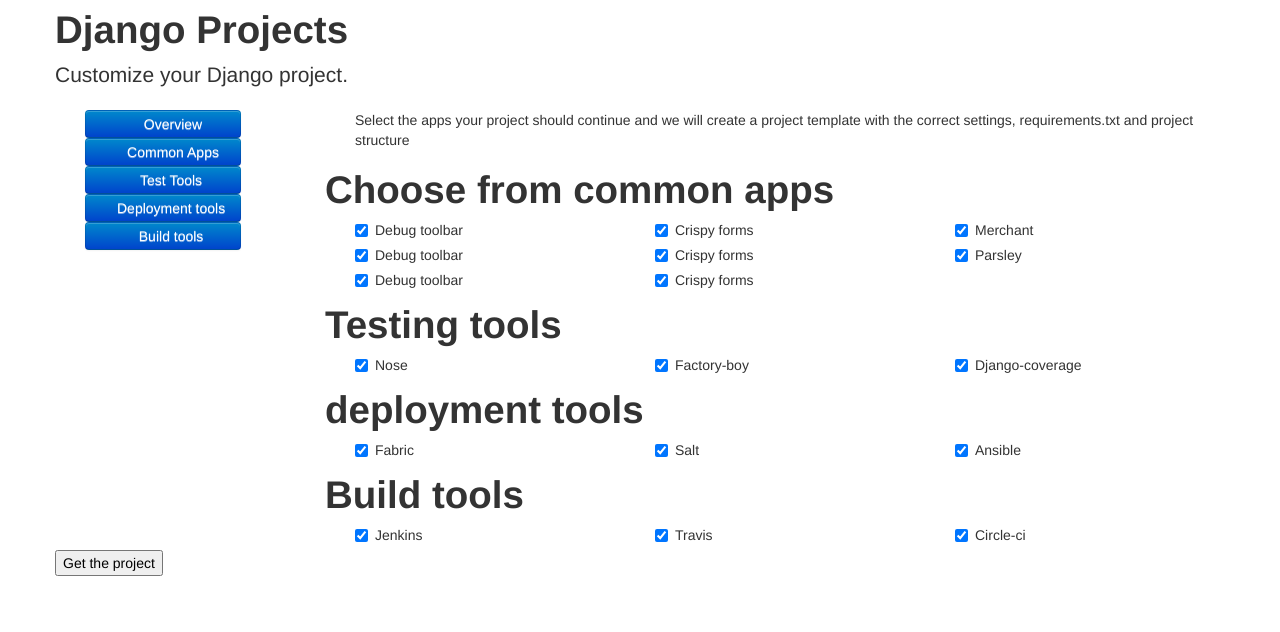
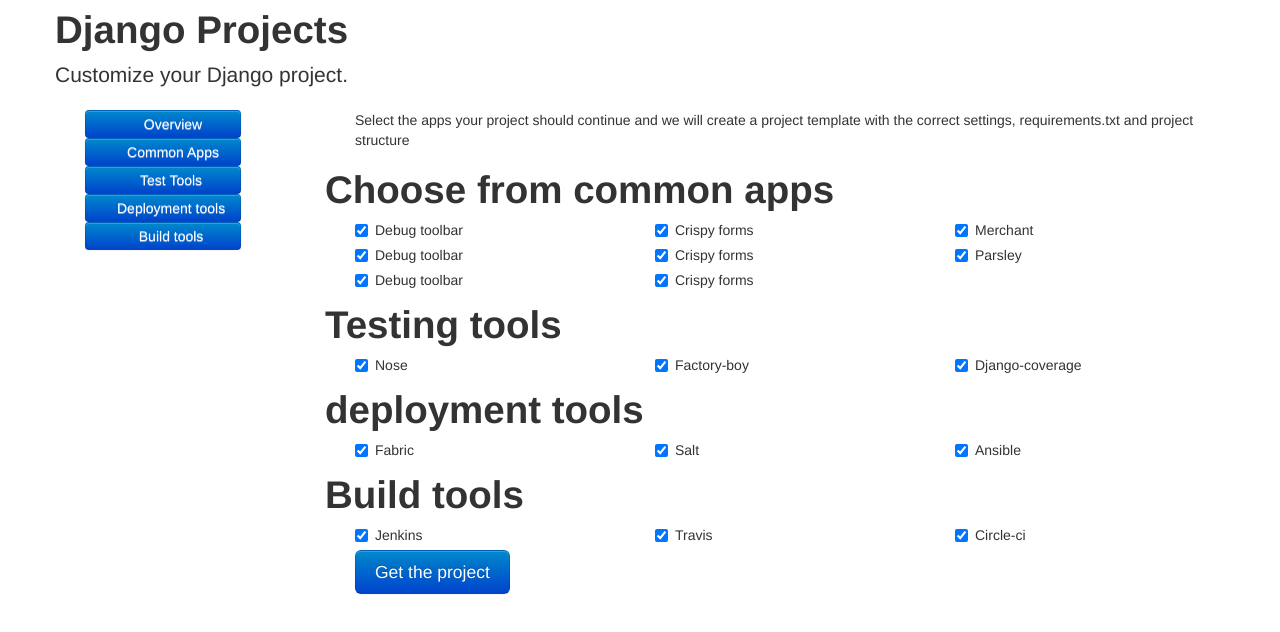
Before and after one commit to shabda/buildr, a plain HTML site: page index.html in a window 1280 px wide. Drawn offline with Linux system fonts and the light colour scheme.

Commit message:
Better btn placement

```diff
--- a/index.html
+++ b/index.html
@@ -105,10 +105,10 @@
             </div>
           </div>
         </section>
+
+        <input type="submit" value="Get the project" class="btn btn-large btn-primary" />
       </div>
-      <div class="span12">
-        <input type="submit" value="Get the project" />
-      </div>
+
     </div>
 
 
```
